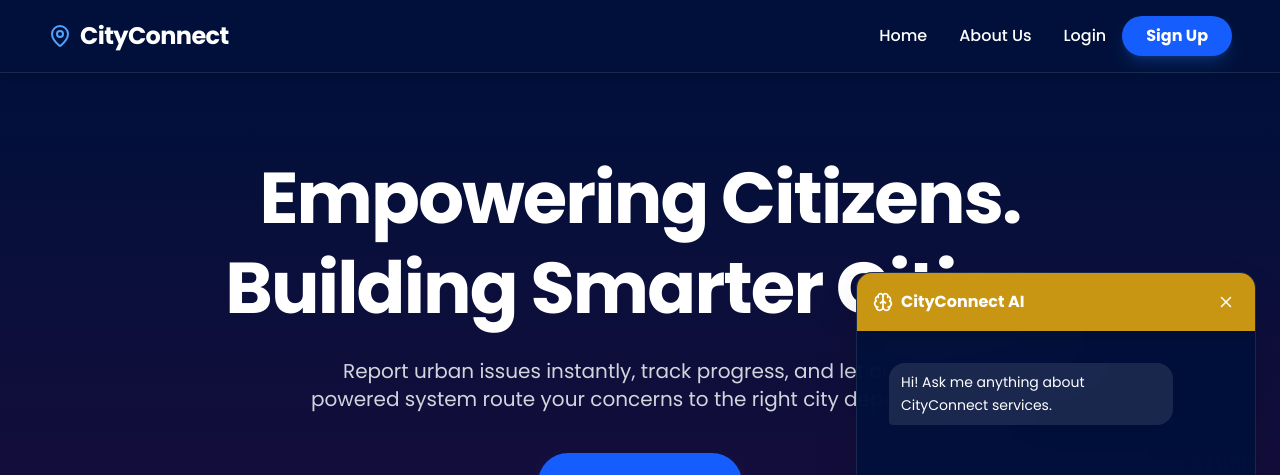
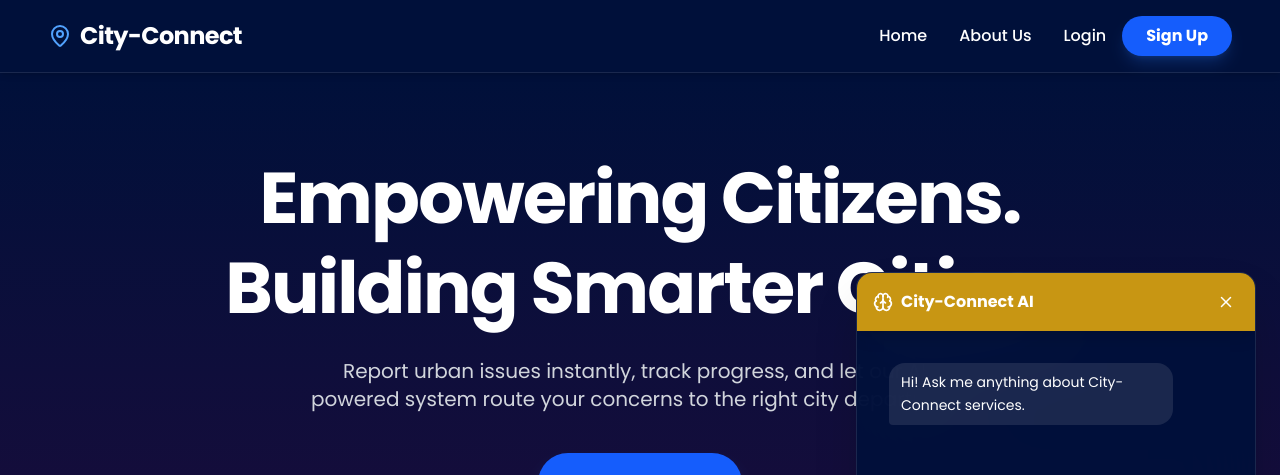
Before and after one commit to Shoron-hossen/city-connect, a React (Vite) app: page / in a window 1280 px wide. Both pictures are taken after a click on the button 1228 px from the left and 748 px from the top of the page. Shown: the top 475 px of the page. Built offline with nearby package versions, Linux system fonts and the light colour scheme.

Commit message:
Updated website content

```diff
--- a/index.html
+++ b/index.html
@@ -3,7 +3,7 @@
   <head>
     <meta charset="UTF-8" />
     <meta name="viewport" content="width=device-width, initial-scale=1.0" />
-    <title>My Google AI Studio App</title>
+    <title>City-Connect</title>
   </head>
   <body>
     <div id="root"></div>
--- a/package.json
+++ b/package.json
@@ -1,5 +1,5 @@
 {
-  "name": "react-example",
+  "name": "city-connect",
   "private": true,
   "version": "0.0.0",
   "type": "module",
--- a/src/App.tsx
+++ b/src/App.tsx
@@ -152,7 +152,7 @@ function Navbar({ user, setUser }: { user: User | null, setUser: (user: User | n
   return (
     <nav className="bg-[#00103a] text-white py-4 px-6 md:px-12 flex justify-between items-center shadow-md sticky top-0 z-40 backdrop-blur-md bg-opacity-90 border-b border-white/10">
       <Link to={user ? (user.role === 'Super Admin' ? "/admin" : "/dashboard") : "/"} className="text-2xl font-bold tracking-tight flex items-center gap-2">
-        <MapPin className="text-blue-400" /> CityConnect
+        <MapPin className="text-blue-400" /> City-Connect
       </Link>
       <div className="hidden md:flex items-center gap-8">
         {!isDashboard && (user?.role !== 'Super Admin') && <Link to="/" className="hover:text-blue-300 transition-colors font-medium">Home</Link>}
@@ -233,7 +233,7 @@ function Footer() {
       <div className="mb-4">
         <Link to="/about" className="hover:text-white transition-colors">About Us</Link>
       </div>
-      <p>&copy; {new Date().getFullYear()} CityConnect. A Hub Connecting Citizens with City Services.</p>
+      <p>&copy; {new Date().getFullYear()} City-Connect. A Hub Connecting Citizens with City Services.</p>
     </footer>
   );
 }
@@ -522,7 +522,7 @@ function SignUp({ setUser }: { setUser: (user: User) => void }) {
             {step === 3 && 'Face Recognition'}
           </h1>
           <p className="text-gray-400">
-            {step === 0 && 'Sign up to join the CityConnect network.'}
+            {step === 0 && 'Sign up to join the City-Connect network.'}
             {step === 1 && `Enter the 6-digit code sent to ${email}`}
             {step === 2 && 'Verify your identity with official documents.'}
             {step === 3 && 'Complete biometric scan to secure your identity.'}
@@ -1004,7 +1004,7 @@ function AdminLogin({ setUser }: { setUser: (user: User | null) => void }) {
             <label className="block text-xs font-semibold tracking-wider mb-2 uppercase text-gray-400">Admin Email</label>
             <div className="relative">
               <Search className="absolute left-4 top-1/2 -translate-y-1/2 text-gray-500" size={18} />
-              <input type="email" required value={email} onChange={e => setEmail(e.target.value)} placeholder="admin@cityconnect.com" className="w-full bg-white/5 border border-white/10 rounded-xl pl-12 pr-5 py-4 text-white placeholder-gray-600 focus:ring-2 focus:ring-blue-500 outline-none transition-all" />
+              <input type="email" required value={email} onChange={e => setEmail(e.target.value)} placeholder="admin@City-Connect.com" className="w-full bg-white/5 border border-white/10 rounded-xl pl-12 pr-5 py-4 text-white placeholder-gray-600 focus:ring-2 focus:ring-blue-500 outline-none transition-all" />
             </div>
           </div>
           <div>
@@ -1032,7 +1032,7 @@ function AdminLogin({ setUser }: { setUser: (user: User | null) => void }) {
 
 function HomepageChatBox({ isEmbedded }: { isEmbedded?: boolean }) {
   const [messages, setMessages] = useState<{role: 'user' | 'ai', text: string}[]>([
-    { role: 'ai', text: 'Hi! Ask me anything about CityConnect services.' }
+    { role: 'ai', text: 'Hi! Ask me anything about City-Connect services.' }
   ]);
   const [userMsg, setUserMsg] = useState('');
   const [loading, setLoading] = useState(false);
@@ -1054,7 +1054,7 @@ function HomepageChatBox({ isEmbedded }: { isEmbedded?: boolean }) {
       const data = await fetch('/api/gemini/public', {
         method: 'POST',
         headers: { 'Content-Type': 'application/json' },
-        body: JSON.stringify({ prompt: `You are the CityConnect public Assistant. Be concise. User query: ${trimmed}` })
+        body: JSON.stringify({ prompt: `You are the City-Connect public Assistant. Be concise. User query: ${trimmed}` })
       });
       const json = await data.json();
       let aiText = 'Sorry, I could not get a response.';
@@ -1175,7 +1175,7 @@ function Dashboard({ user, setUser }: { user: User, setUser: (user: User | null)
         {/* Mobile-like container for the core dashboard actions, centered on desktop */}
         <div className="w-full md:w-1/2 max-w-md mx-auto md:mx-0 flex flex-col">
           <div className="text-center md:text-left mb-8">
-            <h1 className="text-4xl font-bold mb-2 tracking-tight">CityConnect</h1>
+            <h1 className="text-4xl font-bold mb-2 tracking-tight">City-Connect</h1>
             <div className="flex items-center justify-center md:justify-start text-gray-300 gap-1">
               <MapPin size={18} />
               <span>{location}</span>
@@ -1254,13 +1254,13 @@ function AboutUs({ user, setUser }: { user: User | null, setUser: (user: User |
         </button>
 
         <div className="bg-white/10 backdrop-blur-xl border border-white/20 rounded-3xl p-8 md:p-12 shadow-2xl">
-          <h1 className="text-5xl font-bold mb-8 tracking-tight text-center">About CityConnect</h1>
+          <h1 className="text-5xl font-bold mb-8 tracking-tight text-center">About City-Connect</h1>
 
           <div className="space-y-8 text-lg text-gray-200 leading-relaxed">
             <section>
               <h2 className="text-2xl font-semibold text-blue-400 mb-4">Our Mission</h2>
               <p>
-                CityConnect is a smart city management platform designed to bridge the gap between citizens and local authorities.
+                City-Connect is a smart city management platform designed to bridge the gap between citizens and local authorities.
                 Our mission is to empower residents to take an active role in improving their urban environment through technology and transparency.
               </p>
             </section>
@@ -1268,7 +1268,7 @@ function AboutUs({ user, setUser }: { user: User | null, setUser: (user: User |
             <section>
               <h2 className="text-2xl font-semibold text-blue-400 mb-4">How It Works</h2>
               <p>
-                Using advanced AI and real-time data processing, CityConnect allows users to report infrastructure issues,
+                Using advanced AI and real-time data processing, City-Connect allows users to report infrastructure issues,
                 public safety concerns, and environmental problems instantly. Our AI analysis categorizes and prioritizes
                 reports, ensuring that the right city departments can respond efficiently.
               </p>
@@ -1278,7 +1278,7 @@ function AboutUs({ user, setUser }: { user: User | null, setUser: (user: User |
               <h2 className="text-2xl font-semibold text-blue-400 mb-4">Our Vision</h2>
               <p>
                 We envision a future where every city is a "Smart City" – where data-driven decisions lead to safer streets,
-                cleaner neighborhoods, and more responsive governance. CityConnect is the first step towards that future.
+                cleaner neighborhoods, and more responsive governance. City-Connect is the first step towards that future.
               </p>
             </section>
 
@@ -2697,7 +2697,7 @@ function AdminSettings() {
         <div className="space-y-6">
           <div>
             <label className="block text-sm font-medium text-gray-700 mb-2">Support Email Address</label>
-            <input type="email" defaultValue="support@cityconnect.com" className="w-full bg-gray-50 border border-gray-300 text-gray-900 text-sm rounded-lg focus:ring-blue-500 focus:border-blue-500 block p-2.5" />
+            <input type="email" defaultValue="support@City-Connect.com" className="w-full bg-gray-50 border border-gray-300 text-gray-900 text-sm rounded-lg focus:ring-blue-500 focus:border-blue-500 block p-2.5" />
           </div>
           <div>
             <label className="block text-sm font-medium text-gray-700 mb-2">Max Image Upload Size (MB)</label>
@@ -2975,7 +2975,7 @@ function AIChatPage({ user, setUser }: { user: User, setUser: (user: User | null
     try {
       const history = await request('/api/chat/history');
       if (history.length === 0) {
-        setMessages([{ role: 'model', content: `Hello ${user.name}! I am your personalized CityConnect AI. I can help you analyze reports, answer questions about city issues, or just chat. How can I assist you today?` }]);
+        setMessages([{ role: 'model', content: `Hello ${user.name}! I am your personalized City-Connect AI. I can help you analyze reports, answer questions about city issues, or just chat. How can I assist you today?` }]);
       } else {
         setMessages(history);
       }
@@ -3001,7 +3001,7 @@ function AIChatPage({ user, setUser }: { user: User, setUser: (user: User | null
     }).catch(() => {});
 
     try {
-      const prompt = `You are a personalized AI assistant for CityConnect user ${user.name}.
+      const prompt = `You are a personalized AI assistant for City-Connect user ${user.name}.
              Context: You help with city reports, safety, and general inquiries.
              User query: ${userMsg || (fileData ? '[File attached]' : '')}`;
 
@@ -3386,7 +3386,7 @@ function FloatingAIAssistant() {
           <div className="bg-[#c89613] text-white p-4 flex justify-between items-center shadow-lg">
             <div className="flex items-center gap-2">
               <Brain size={20} />
-              <h3 className="font-bold">CityConnect AI</h3>
+              <h3 className="font-bold">City-Connect AI</h3>
             </div>
             <button onClick={() => setIsOpen(false)} className="hover:bg-white/20 p-1 rounded-md transition-colors">
               <X size={18} />
```
Also changed, not shown: 1 other file (tests, documents, lock files or other folders).
